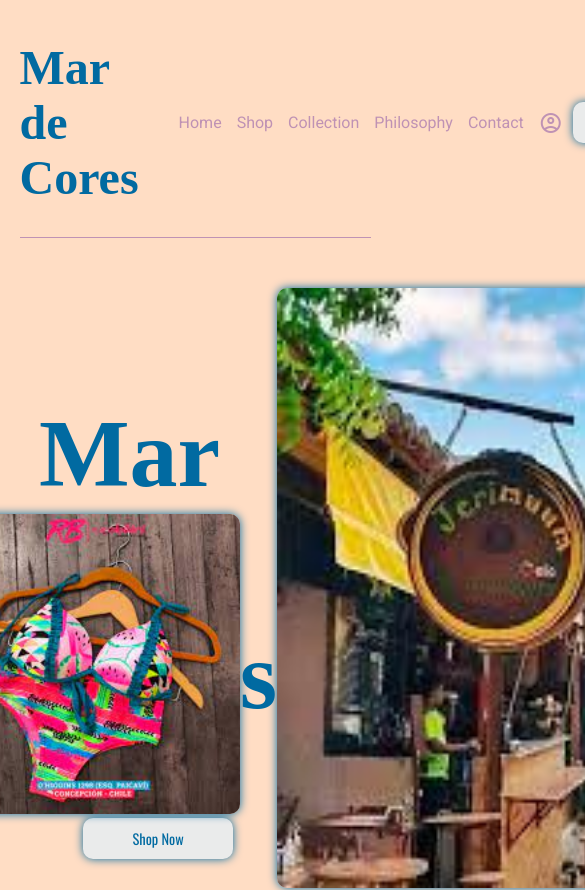
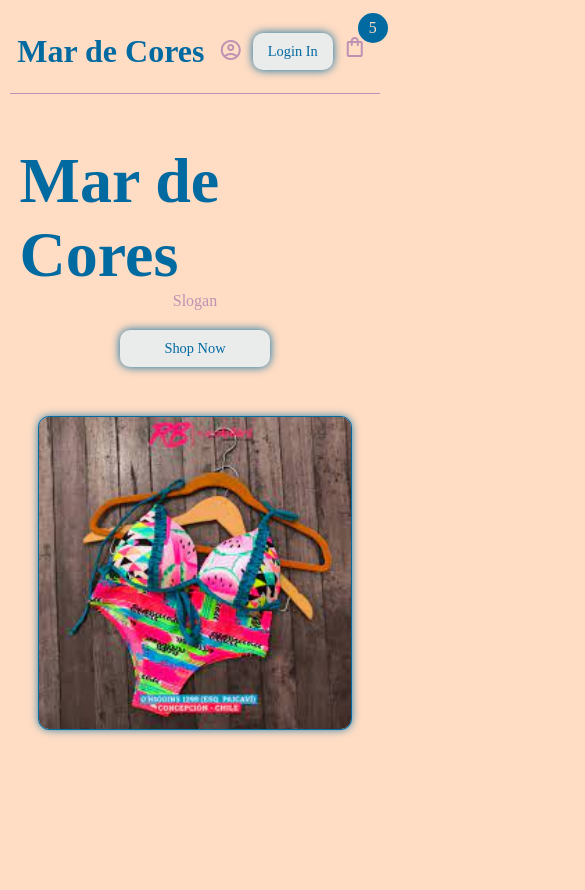
Before and after one commit to perezcatriel/mardecores, a React (Create React App) app: page / in a window 390 px wide. Shown: the top 890 px of the page, 585 px wide, since content can reach past the window. After the commit the page ends 844 px from the top, so only its background shows below. Built offline with nearby package versions, Linux system fonts and the light colour scheme; a web font is replaced by a local one.

Commit message:
Responsive header, presentation

```diff
--- a/src/components/Community.css
+++ b/src/components/Community.css
@@ -2,6 +2,7 @@
 	display: flex;
 	flex-direction: column;
 	margin: -50px auto;
+	display: none;
 }
 
 .community--title {
--- a/src/components/Contact.css
+++ b/src/components/Contact.css
@@ -9,6 +9,7 @@
 		"redes redes redes redes";
 	font-family: var(--fina);
 	color: var(--violeta);
+	display: none;
 }
 
 .contact--contact {
--- a/src/components/Feature.css
+++ b/src/components/Feature.css
@@ -4,6 +4,8 @@
 	margin: auto;
 	align-items: center;
 	justify-content: center;
+	display: none;
+
 }
 
 .feature--cards {
--- a/src/components/Header.css
+++ b/src/components/Header.css
@@ -1,57 +1,44 @@
-header {
+.header {
 	display: flex;
+	justify-content: space-around;
 	align-items: center;
-	justify-content: space-around;
+	margin: 10px;
 	border-bottom: 1px solid var(--violeta);
-	width: 90vw;
-	margin: auto;
 }
 
-h1 {
+.header--title {
 	font-family: var(--cursiva);
 	color: var(--azul);
-	font-size: 3rem;
+	font-size: 2rem;
 }
 
-h1:hover {
+.header--title:hover {
 	color: var(--violeta);
 }
 
-ul {
-	display: flex;
-	justify-content: space-around;
+.header--menu {
+	display: none;
 }
 
-a {
-	text-decoration: none;
-}
-
-a:hover,
-li:hover {
-	cursor: pointer;
-	color: var(--azul);
-}
-
-li {
-	font-family: var(--fina);
-	color: var(--violeta);
-	font-size: 1rem;
-	list-style-type: none;
-	margin-right: 15px;
-}
-
-section {
+.header--login {
 	display: flex;
 	justify-content: space-around;
 	align-items: center;
-	width: 180px;
 }
 
-button {
-	font-family: var(--angosta);
+.header--login__avatar,
+.header--login__shop {
+	color: var(--violeta);
+}
+
+.header--login__shop {
+	margin-top: 25px;
+}
+
+.header--login__button {
 	font-size: 0.9rem;
 	margin: 0 10px 0;
-	width: 150px;
+	width: 80px;
 	background-color: var(--gris);
 	color: var(--azul);
 	border: none;
@@ -60,34 +47,67 @@ button {
 	box-shadow: 0 0 10px var(--azul);
 }
 
-button:hover {
+.header--login__button:hover {
 	background-color: var(--violeta);
 	color: var(--gris);
 	cursor: pointer;
 	box-shadow: 0 0 10px var(--violeta);
-
 }
 
-span {
-	color: var(--violeta);
+.header--login__circulo {
+	display: flex;
+	justify-content: center;
+	align-items: center;
+	background-color: var(--azul);
+	width: 10px;
+	height: 10px;
+	border-radius: 50%;
+	padding: 10px;
+	color: var(--rosa);
+	position: relative;
+	top: -50px;
+	right: -15px;
 }
 
-article {
-	margin-top: 25px;
+@media only screen and (min-width: 600px) {
+	/* For mobile phones: */
+	.header--title {
+		font-size: 3.5rem;
+	}
+
+	.header--login__button {
+		width: 100px;
+	}
 }
 
-.circulo {
-	background-color: var(--azul);
-	width: 25px;
-	height: 25px;
-	border-radius: 50%;
-	position: relative;
-	top: -50px;
-	right: -10px;
-	color: var(--gris);
-	font-weight: bold;
-	display: flex;
-	align-items: center;
-	justify-content: center;
-	padding: 1px;
+@media only screen and (min-width: 900px) {
+	.header--title {
+		font-size: 4rem;
+	}
+
+	.header--menu {
+		display: flex;
+		margin: 0 0 0 20px;
+	}
+
+	.header--menu a {
+		text-decoration: none;
+	}
+
+	.header--menu a:hover,
+	.header--menu li:hover {
+		cursor: pointer;
+		color: var(--azul);
+	}
+
+	.header--menu li {
+		color: var(--violeta);
+		font-size: 1rem;
+		list-style-type: none;
+		margin-right: 15px;
+	}
+
+	.header--login__button {
+		width: 120px;
+	}
 }
--- a/src/components/Header.js
+++ b/src/components/Header.js
@@ -2,10 +2,10 @@ import "./Header.css";
 
 function Header() {
 	return (
-		<header>
-			<h1>Mar de Cores</h1>
+		<header className="header">
+			<h1 className="header--title">Mar de Cores</h1>
 
-			<ul>
+			<ul className="header--menu">
 				<a href="#">
 					<li>Home</li>
 				</a>
@@ -23,14 +23,16 @@ function Header() {
 				</a>
 			</ul>
 
-			<section>
-				<span className="material-symbols-outlined">account_circle</span>
+			<section className="header--login">
+				<div className="header--login__avatar">
+					<span className="material-symbols-outlined">account_circle</span>
+				</div>
 
-				<button>Login In</button>
+				<button className="header--login__button">Login In</button>
 
-				<article>
+				<article className="header--login__shop">
 					<span className="material-symbols-outlined">shopping_bag</span>
-					<div className="circulo">5</div>
+					<div className="header--login__circulo">5</div>
 				</article>
 			</section>
 		</header>
--- a/src/components/Presentation.css
+++ b/src/components/Presentation.css
@@ -1,50 +1,97 @@
 .presentation {
-	width: 80vw;
-	height: 80vh;
+	width: 90vw;
+	/* height: 90vh; */
 	margin: auto;
 	display: flex;
+	flex-direction: column;
 	justify-content: space-between;
 	align-items: center;
+	margin-top: 50px;
+	position: relative;
 }
 
-.slogan {
-	display: inline-flex;
+.presentation--slogan {
+	display: flex;
 	flex-direction: column;
 	align-items: center;
+	justify-content: space-between;
+	/* height: 250px; */
 }
 
-h2 {
+.presentation--title {
 	font-family: var(--cursiva);
 	color: var(--azul);
-	font-size: 6rem;
-	margin-bottom: 0px;
+	font-size: 4rem;
 }
 
-.slogan-parrafo {
-	font-family: var(--fina);
+.presentation--parrafo {
 	color: var(--violeta);
-	font-size: 2.5rem;
-	text-align: center;
-	margin-top: 0px;
 }
 
-.images {
-	display: flex;
+.presentation--button {
+	font-size: 0.9rem;
+	margin-top: 20px;
+	width: 150px;
+	background-color: var(--gris);
+	color: var(--azul);
+	border: none;
+	border-radius: 10px;
+	padding: 10px;
+	box-shadow: 0 0 10px var(--azul);
 }
 
-img {
-	width: 800px;
-	height: 600px;
-	border-radius: 10px;
-	box-shadow: 0 0 10px var(--azul);
-
+.presentation--button:hover {
+	background-color: var(--violeta);
+	color: var(--gris);
+	cursor: pointer;
+	box-shadow: 0 0 10px var(--violeta);
 }
 
-.img-mini {
-	width: 300px;
-	height: 300px;
-	position: absolute;
-	bottom: 30px;
-	right: 150px;
+.presentation--images__background {
+	display: none;
+}
+
+.presentation--images__mini {
+	margin-top: 50px;
+	border-radius: 10px;
+	width: 80vw;
 	box-shadow: 0 0 10px var(--azul);
+	outline: 1px solid var(--azul);
 }
+
+@media only screen and (min-width: 900px) {
+	.presentation {
+		flex-direction: row;
+		justify-content: space-around;
+	}
+
+	.presentation--title {
+		font-size: 3rem;
+	}
+
+	.presentation--images__background {
+		display: block;
+		width: 500px;
+		margin-left: 50px;
+	}
+
+	.presentation--images__mini {
+		width: 200px;
+		position: absolute;
+		top: 200px;
+	}
+}
+
+@media only screen and (min-width: 1200px) {
+	.presentation--title {
+		font-size: 6rem;
+	}
+
+	.presentation--images__background {
+		width: 40vw;
+	}
+
+	.presentation--button {
+		width: 250px;
+	}
+}
--- a/src/components/Presentation.js
+++ b/src/components/Presentation.js
@@ -5,15 +5,23 @@ import bikini from "../assets/bikini.jpeg";
 function Presentation() {
 	return (
 		<div className="presentation">
-			<article className="slogan">
-				<h2>Mar de Cores</h2>
-				<p className="slogan-parrafo">Slogan</p>
-				<button>Shop Now</button>
+			<article className="presentation--slogan">
+				<h2 className="presentation--title">Mar de Cores</h2>
+				<p className="presentation--parrafo">Slogan</p>
+				<button className="presentation--button">Shop Now</button>
 			</article>
 
-			<article className="images">
-				<img src={jeriAtardecer} alt="slogan" />
-				<img src={bikini} alt="mini-imagen" className="img-mini" />
+			<article className="presentation--images">
+				<img
+					src={jeriAtardecer}
+					alt="slogan"
+					className="presentation--images__background"
+				/>
+				<img
+					src={bikini}
+					alt="mini-img"
+					className="presentation--images__mini"
+				/>
 			</article>
 		</div>
 	);
--- a/src/components/Promo.css
+++ b/src/components/Promo.css
@@ -7,6 +7,7 @@
 	background-attachment: fixed;
 	margin: 100px auto;
 	background-repeat: no-repeat;
+	display: none;
 }
 
 .img-1,
--- a/src/components/Register.css
+++ b/src/components/Register.css
@@ -5,6 +5,7 @@
 	align-items: center;
 	width: 90vw;
 	background-image: url("../assets/jeri.jpeg");
+	display: none;
 	background-size: contain;
 }
 
--- a/src/index.css
+++ b/src/index.css
@@ -18,21 +18,8 @@
 	--hb3: Montserrat;
 }
 
-/* body {
-  background-color: var(--color2);
-} */
-
-/* body {
-  margin: 0;
-  font-family: -apple-system, BlinkMacSystemFont, 'Segoe UI', 'Roboto', 'Oxygen',
-    'Ubuntu', 'Cantarell', 'Fira Sans', 'Droid Sans', 'Helvetica Neue',
-    sans-serif;
-  -webkit-font-smoothing: antialiased;
-  -moz-osx-font-smoothing: grayscale;
+* {
+	margin: 0;
+	padding: 0;
+	font-family: Ubuntu;
 }
-
-code {
-  font-family: source-code-pro, Menlo, Monaco, Consolas, 'Courier New',
-    monospace;
-}
- */
```
